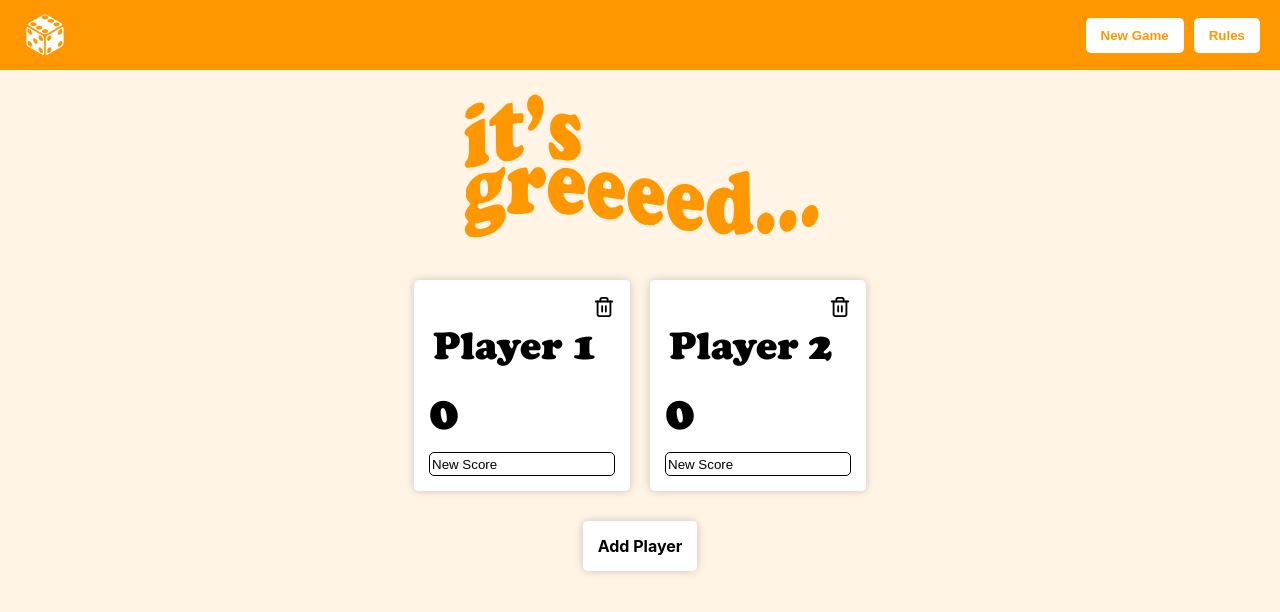
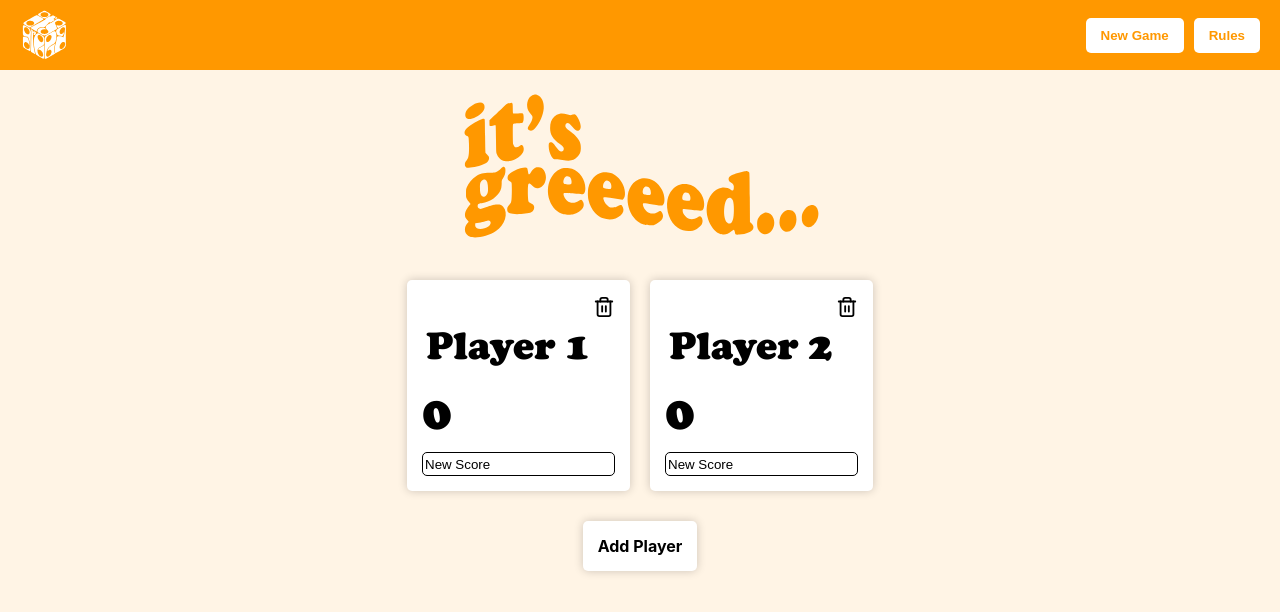
Before and after one commit to Marta-Matute/ItsGreed, a React (Create React App) app: page / in a window 1280 px wide. Shown: the top 612 px of the page. Built offline with nearby package versions, Linux system fonts and the light colour scheme.

Commit message:
updated package json

```diff
--- a/package.json
+++ b/package.json
@@ -2,6 +2,7 @@
   "name": "greed-score",
   "version": "0.1.0",
   "private": true,
+  "homepage":"https://marta-matute.github.io/ItsGreed",
   "dependencies": {
     "@testing-library/jest-dom": "^5.17.0",
     "@testing-library/react": "^13.4.0",
@@ -44,8 +45,4 @@
   "devDependencies": {
     "prettier": "3.3.3"
   }
-  {
-  "homepage": "https://marta-matute.github.io/ItsGreed"
 }
-
-}
--- a/src/components/Header.tsx
+++ b/src/components/Header.tsx
@@ -2,6 +2,7 @@ import React, { useContext, useState } from "react";
 import "./Header.css";
 import RulesPopup from "../components/Popup/RulesPopup";
 import dice from "../images/small-logo.svg";
+import dice2 from "../images/small-logo2.svg";
 import ConfirmationPopup from "./Popup/ConfirmationPopup";
 import { defaultPlayers, PlayersContext } from "../state/context";
 
@@ -24,7 +25,8 @@ const Header: React.FC = () => {
   return (
     <header className="header">
       <div className="logo-container">
-        <img src={dice} alt="It's Greeed" className="logo" />
+        {/*<img src={dice} alt="It's Greeed" className="logo" />*/}
+        <img src={dice2} alt="It's Greeed" className="logo" />
       </div>
       <div className="actions">
         <button className="action-button" onClick={() => setShowNewGamePopup(true)}>
--- a/src/components/Players/components/Player.tsx
+++ b/src/components/Players/components/Player.tsx
@@ -84,7 +84,13 @@ function Player({ player }: PlayerProps) {
       //alert("you need at least two players");
       setShowPopup(true);
     } else {
-      setPlayers((players) => players.filter((player) => player.index !== index));
+      setPlayers((players) => {
+        const updatedPlayers = players.filter((player) => player.index !== index);
+
+        const updatedPlayerRanks = updatePlayerRanks(updatedPlayers);
+
+        return updatedPlayerRanks;
+      });
     }
   };
 
@@ -124,7 +130,7 @@ function Player({ player }: PlayerProps) {
       <p className="total-score">
         <span style={{ fontSize: "0.6em" }}>
           {player.rank != null &&
-            player.totalScore > 0 &&
+            player.allScores.length > 0 &&
             (player.rank === 0
               ? "🥇"
               : player.rank === players.length - 1
--- a/src/components/Players/components/player.css
+++ b/src/components/Players/components/player.css
@@ -7,6 +7,7 @@
   background-color: white;
   box-shadow: 0 0 10px rgba(0, 0, 0, 0.2); /* Horizontal offset, vertical offset, blur radius, and color */
   border-radius: 5px;
+
 }
 
 .gray-icon {
@@ -64,14 +65,14 @@
   background-color: transparent;
   color:var(--primary-color);
   cursor: pointer;
-  width: 178px;
+  width: 185px;
 }
 
 .player-name-focused {
   /* Add your focused state styling here */
   border: 1px solid none;
   background: none;
-  width: 178px;
+  width: 185px;
   font-size: 40px;
   font-family: 'CooperBlack';
   color: var(--primary-color);
--- a/src/components/Popup/confirmationPopup.css
+++ b/src/components/Popup/confirmationPopup.css
@@ -8,6 +8,7 @@
     display: flex;
     align-items: center;
     justify-content: center;
+    opacity: 1;
   }
 
   .popup-content {
```
Also changed, not shown: src/App.tsx (+9 -0 lines), src/images/small-logo2.svg (added).
